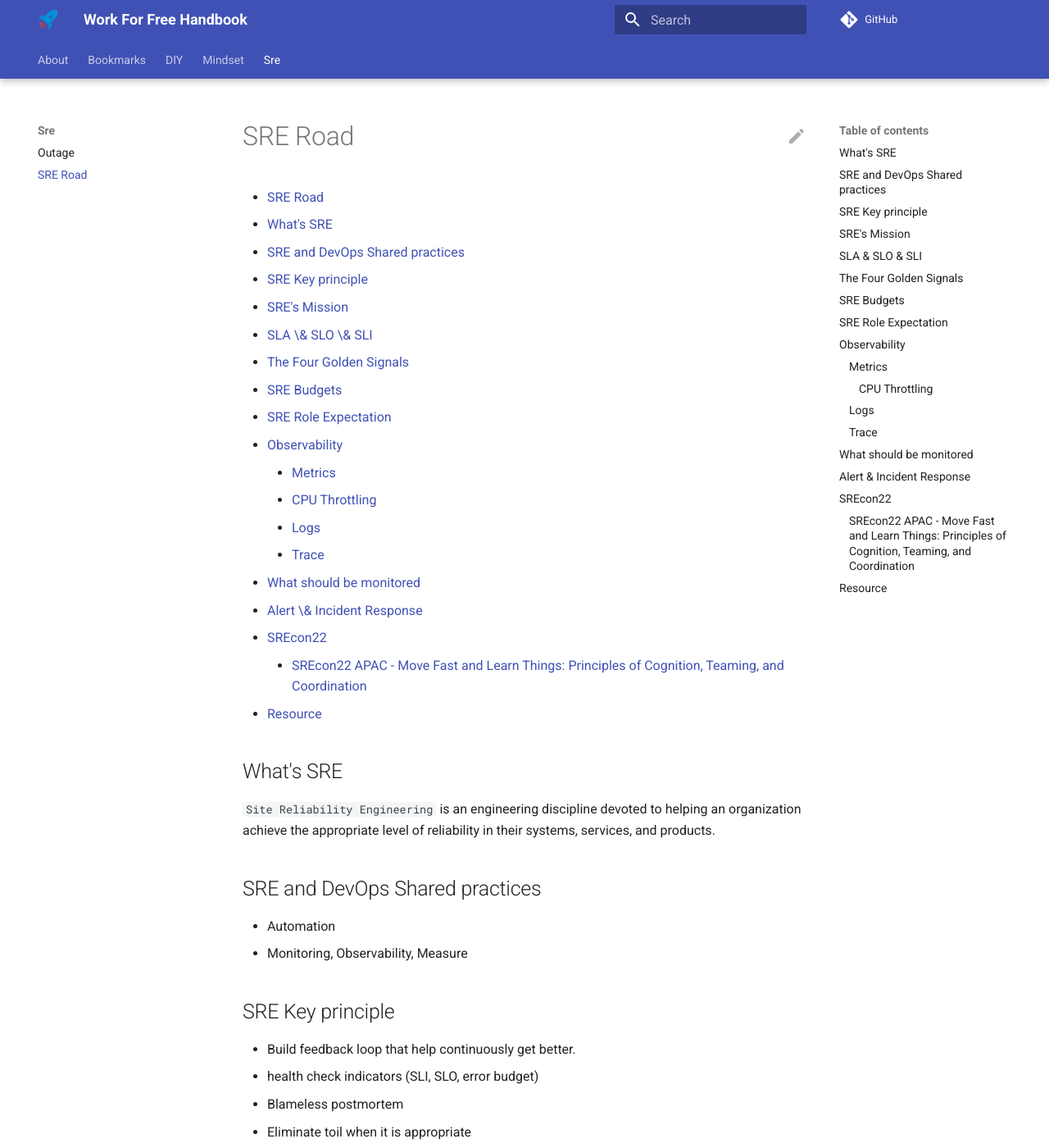
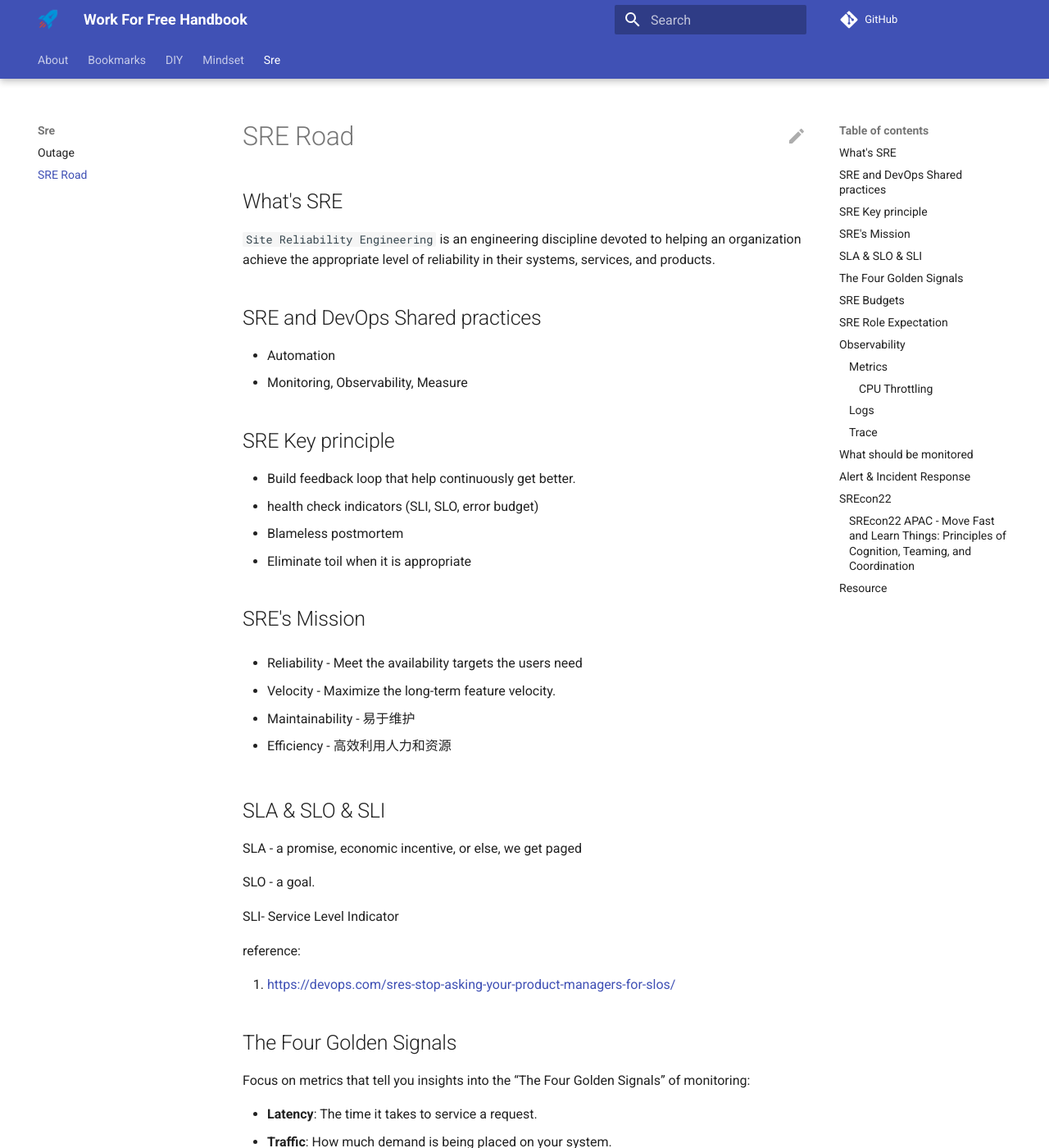
Before and after one commit to liuning0820/bookmark, an MkDocs documentation site: the page built from docs/sre/sre.md, in a window 1280 px wide and 1400 px high. Shown: the whole window at 82% size. Built offline with MkDocs 1.6.1 and Material for MkDocs 9.7.7, drawn with Linux system fonts in a browser that asks for light colours; comment, search, counter and statistics services are not loaded.

Commit message:
remove toc

```diff
--- a/docs/sre/sre.md
+++ b/docs/sre/sre.md
@@ -1,24 +1,4 @@
 # SRE Road
-
-- [SRE Road](#sre-road)
-  - [What's SRE](#whats-sre)
-  - [SRE and DevOps Shared practices](#sre-and-devops-shared-practices)
-  - [SRE Key principle](#sre-key-principle)
-  - [SRE's Mission](#sres-mission)
-  - [SLA \& SLO \& SLI](#sla--slo--sli)
-  - [The Four Golden Signals](#the-four-golden-signals)
-  - [SRE Budgets](#sre-budgets)
-  - [SRE Role Expectation](#sre-role-expectation)
-  - [Observability](#observability)
-    - [Metrics](#metrics)
-      - [CPU Throttling](#cpu-throttling)
-    - [Logs](#logs)
-    - [Trace](#trace)
-  - [What should be monitored](#what-should-be-monitored)
-  - [Alert \& Incident Response](#alert--incident-response)
-  - [SREcon22](#srecon22)
-    - [SREcon22 APAC - Move Fast and Learn Things: Principles of Cognition, Teaming, and Coordination](#srecon22-apac---move-fast-and-learn-things-principles-of-cognition-teaming-and-coordination)
-  - [Resource](#resource)
 
 ## What's SRE
 
```
Also changed, not shown: docs/sre/sre-outage-2023.md (+0 -5 lines).
